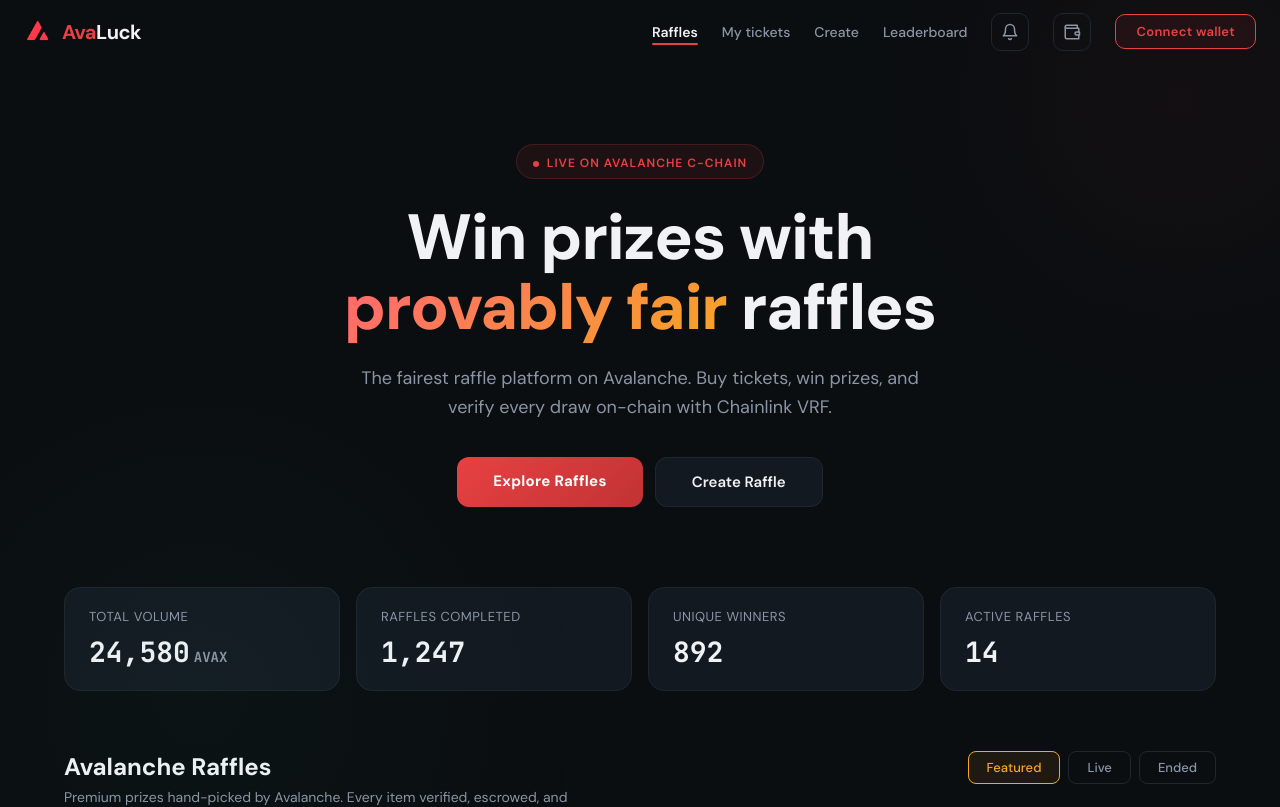
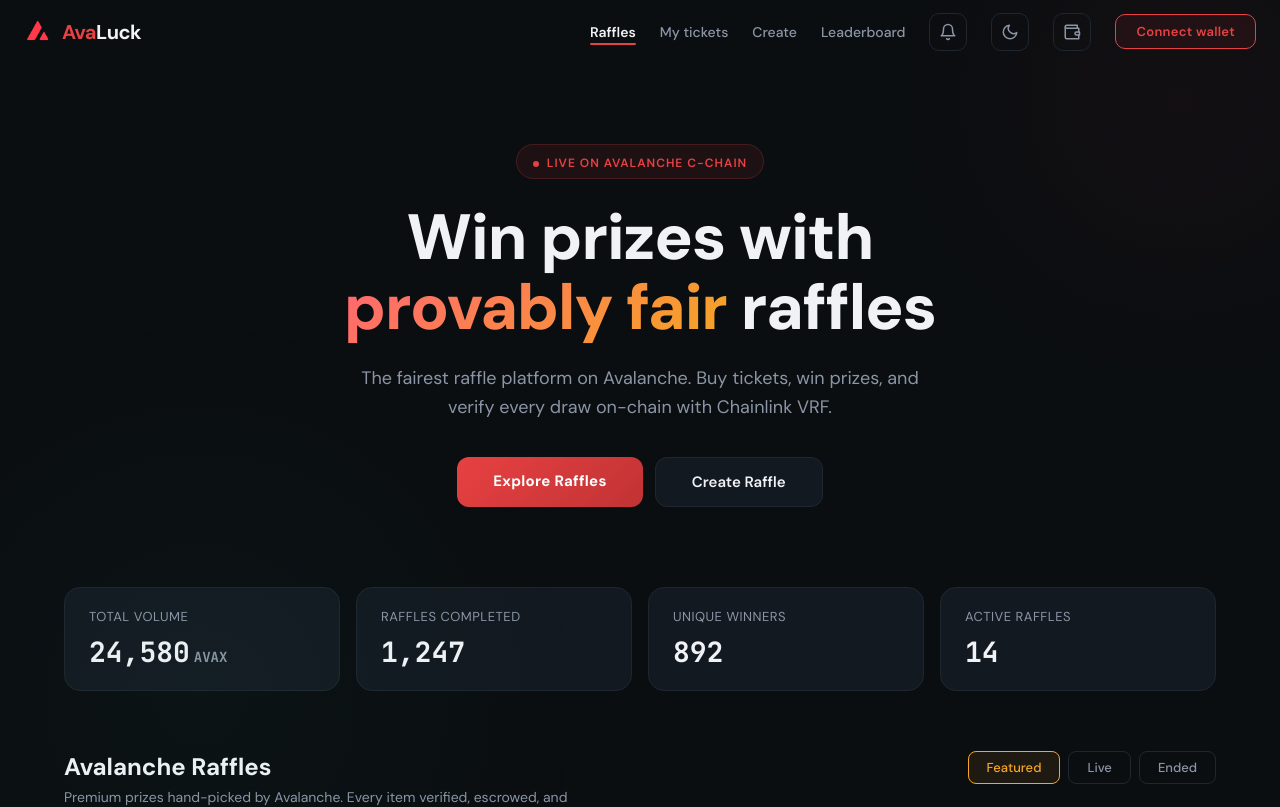
Before and after one commit to joeycannoliLABS/AvaLuck, a React (Vite) app: page / in a window 1280 px wide. Shown: the top 807 px of the page. Built offline with nearby package versions, Linux system fonts and the light colour scheme.

Commit message:
Update Navbar.jsx

```diff
--- a/src/components/Navbar.jsx
+++ b/src/components/Navbar.jsx
@@ -270,7 +270,7 @@
   const [walletOpen, setWalletOpen] = useState(false);
   const [notifOpen, setNotifOpen] = useState(false);
   const location = useLocation();
-  const { isConnected, isAdmin, address, connect, disconnect, toggleAdmin } = useAuth();
+  const { isConnected, isAdmin, address, theme, connect, disconnect, toggleAdmin, toggleTheme } = useAuth();
 
   const notifications = [
     { id: 1, type: 'win', title: 'You won!', message: 'Congratulations! You won the 500 AVAX Giveaway raffle.', time: '2 min ago', unread: true },
@@ -313,7 +313,7 @@
         display: 'flex',
         alignItems: 'center',
         justifyContent: 'space-between',
-        background: scrolled ? 'rgba(11, 14, 17, 0.9)' : 'transparent',
+        background: scrolled ? (theme === 'dark' ? 'rgba(11, 14, 17, 0.9)' : 'rgba(245, 246, 248, 0.9)') : 'transparent',
         backdropFilter: scrolled ? 'blur(20px)' : 'none',
         borderBottom: scrolled ? '1px solid var(--card-border)' : '1px solid transparent',
         transition: 'all 0.3s ease',
@@ -387,6 +387,41 @@
             </button>
             <NotificationDropdown isOpen={notifOpen} onClose={() => setNotifOpen(false)} notifications={notifications} isConnected={isConnected} />
           </div>
+
+          {/* Theme toggle */}
+          <button
+            onClick={toggleTheme}
+            title={theme === 'dark' ? 'Switch to light mode' : 'Switch to dark mode'}
+            style={{
+              width: 38, height: 38, borderRadius: 10,
+              border: '1px solid var(--card-border)',
+              background: 'transparent',
+              color: 'var(--text-secondary)',
+              cursor: 'pointer',
+              display: 'flex', alignItems: 'center', justifyContent: 'center',
+              transition: 'all 0.2s',
+            }}
+            onMouseEnter={e => { e.currentTarget.style.borderColor = 'var(--text-muted)'; e.currentTarget.style.color = 'var(--text-primary)'; }}
+            onMouseLeave={e => { e.currentTarget.style.borderColor = 'var(--card-border)'; e.currentTarget.style.color = 'var(--text-secondary)'; }}
+          >
+            {theme === 'dark' ? (
+              <svg width={18} height={18} viewBox="0 0 24 24" fill="none" stroke="currentColor" strokeWidth="2" strokeLinecap="round" strokeLinejoin="round">
+                <circle cx="12" cy="12" r="5" />
+                <line x1="12" y1="1" x2="12" y2="3" />
+                <line x1="12" y1="21" x2="12" y2="23" />
+                <line x1="4.22" y1="4.22" x2="5.64" y2="5.64" />
+                <line x1="18.36" y1="18.36" x2="19.78" y2="19.78" />
+                <line x1="1" y1="12" x2="3" y2="12" />
+                <line x1="21" y1="12" x2="23" y2="12" />
+                <line x1="4.22" y1="19.78" x2="5.64" y2="18.36" />
+                <line x1="18.36" y1="5.64" x2="19.78" y2="4.22" />
+              </svg>
+            ) : (
+              <svg width={18} height={18} viewBox="0 0 24 24" fill="none" stroke="currentColor" strokeWidth="2" strokeLinecap="round" strokeLinejoin="round">
+                <path d="M21 12.79A9 9 0 1 1 11.21 3 7 7 0 0 0 21 12.79z" />
+              </svg>
+            )}
+          </button>
 
           {/* Wallet icon */}
           <div style={{ position: 'relative' }}>
```
